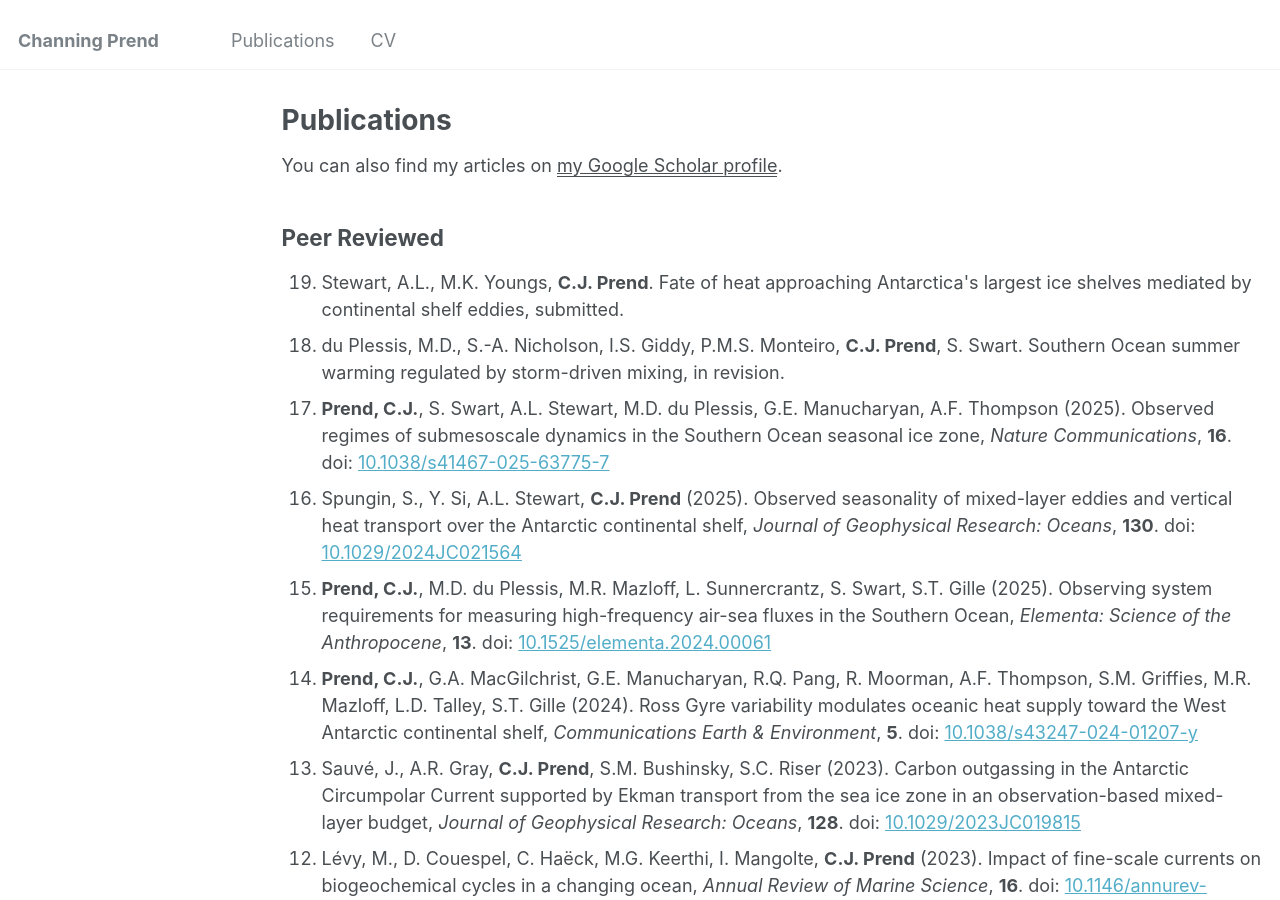
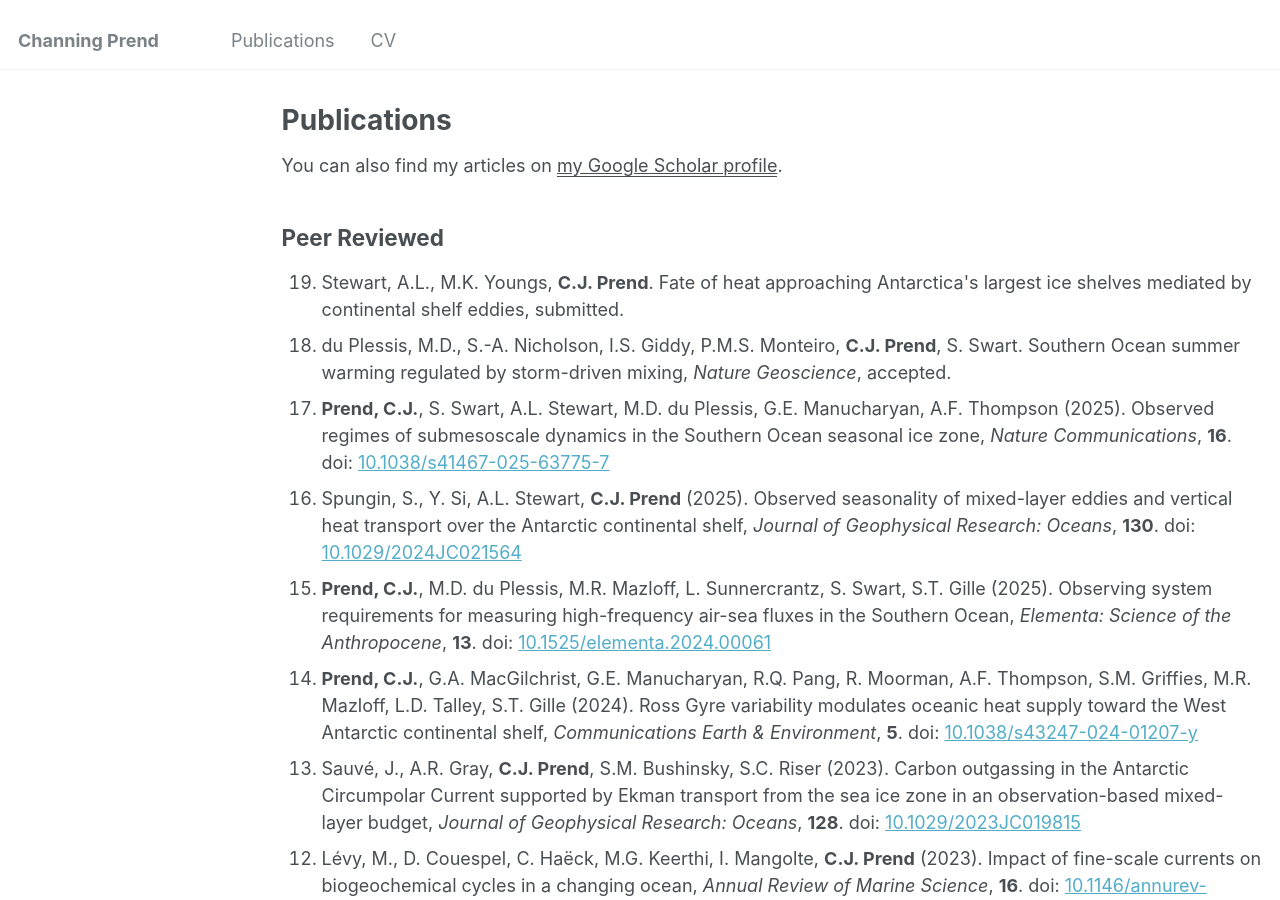
Before and after one commit to cprend/cprend.github.io, a Jekyll site: the page built from _pages/publications.md, in a window 1280 px wide and 900 px high. Built offline with Jekyll 4.4.1, drawn with Linux system fonts in a browser that asks for light colours.

Commit message:
Update publications.md

```diff
--- a/_pages/publications.md
+++ b/_pages/publications.md
@@ -10,7 +10,7 @@
 ## Peer Reviewed
 <ol reversed>
   <li>Stewart, A.L., M.K. Youngs, <b>C.J. Prend</b>. Fate of heat approaching Antarctica's largest ice shelves mediated by continental shelf eddies, submitted.</li>
-  <li>du Plessis, M.D., S.-A. Nicholson, I.S. Giddy, P.M.S. Monteiro, <b>C.J. Prend</b>, S. Swart. Southern Ocean summer warming regulated by storm-driven mixing, in revision.</li>
+  <li>du Plessis, M.D., S.-A. Nicholson, I.S. Giddy, P.M.S. Monteiro, <b>C.J. Prend</b>, S. Swart. Southern Ocean summer warming regulated by storm-driven mixing, <em>Nature Geoscience</em>, accepted.</li>
   <li><b>Prend, C.J.</b>, S. Swart, A.L. Stewart, M.D. du Plessis, G.E. Manucharyan, A.F. Thompson (2025). Observed regimes of submesoscale dynamics in the Southern Ocean seasonal ice zone, <em>Nature Communications</em>, <b>16</b>. doi: <a href="https://www.nature.com/articles/s41467-025-63775-7">10.1038/s41467-025-63775-7</a></li>
   <li>Spungin, S., Y. Si, A.L. Stewart, <b>C.J. Prend</b> (2025). Observed seasonality of mixed-layer eddies and vertical heat transport over the Antarctic continental shelf, <em>Journal of Geophysical Research: Oceans</em>, <b>130</b>. doi: <a href="https://agupubs.onlinelibrary.wiley.com/doi/10.1029/2024JC021564">10.1029/2024JC021564</a></li>
   <li><b>Prend, C.J.</b>, M.D. du Plessis, M.R. Mazloff, L. Sunnercrantz, S. Swart, S.T. Gille (2025). Observing system requirements for measuring high-frequency air-sea fluxes in the Southern Ocean, <em>Elementa: Science of the Anthropocene</em>, <b>13</b>. doi: <a href="https://online.ucpress.edu/elementa/article/13/1/00061/208467/Observing-system-requirements-for-measuring-high">10.1525/elementa.2024.00061</a></li>
```
